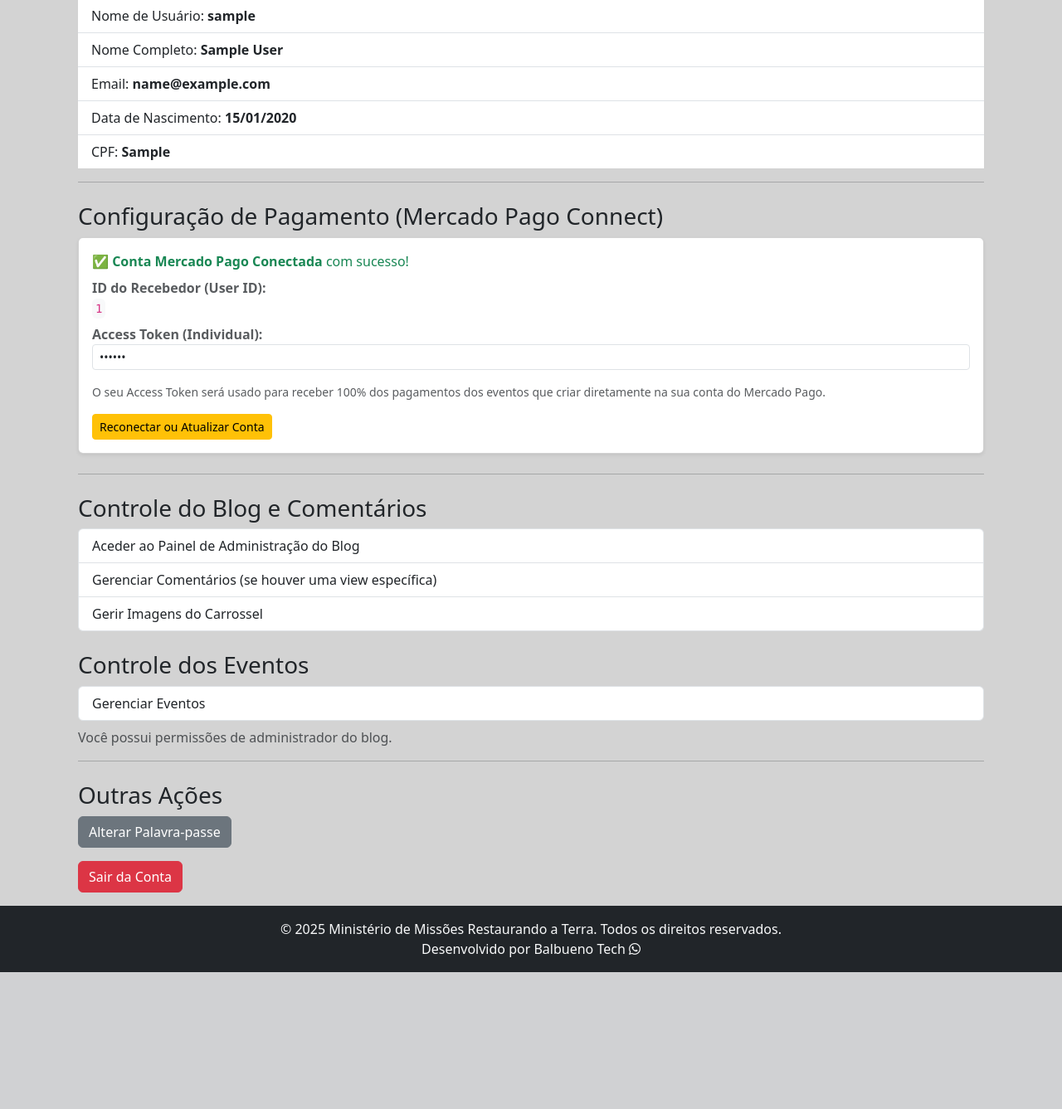
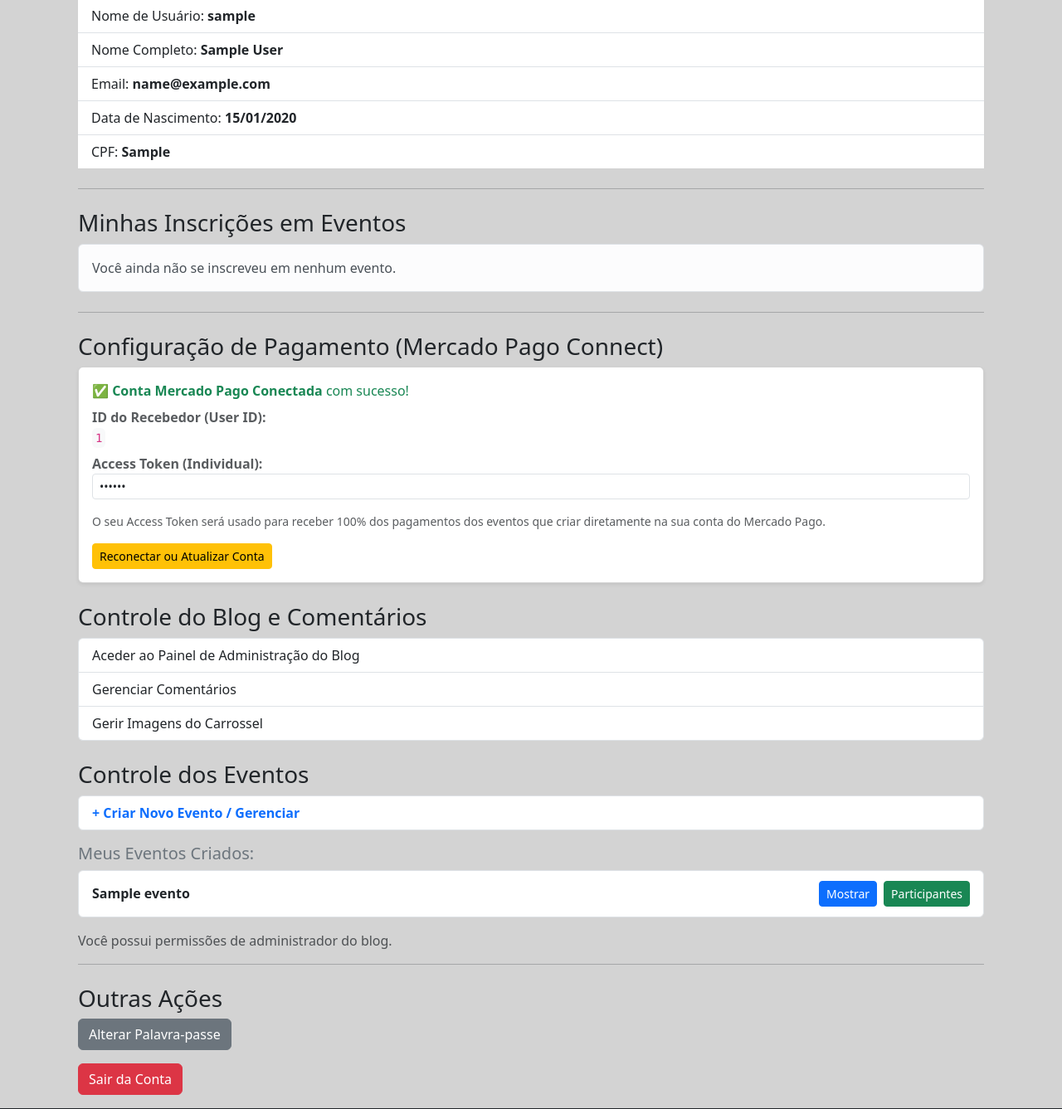
Before and after one commit to Edivan-Balbueno/Igreja-mmrt, a Django app: page /perfil in a window 1280 px wide. Shown: the part 236-1573 px from the top of the page at 83% size. Before the commit the page ends 1408 px from the top, so only its background shows below. Run offline with Django 4.2, Linux system fonts and the light colour scheme; a user stored in the database is signed in; tables that the repository leaves empty hold one stand-in row (values such as "Sample post").

Commit message:
Atualiza template de perfil e ajustes finais

```diff
--- a/accounts/urls.py
+++ b/accounts/urls.py
@@ -1,6 +1,35 @@
+from django.contrib.auth import views as auth_views
 from django.urls import path
 from accounts import views
 
 urlpatterns = [
     path('accounts/signup',views.AccountCreateView.as_view(), name="signup"),
+    path(
+        'reset_password/',
+        auth_views.PasswordResetView.as_view(
+            template_name='registration/password_reset_form.html'
+        ),
+        name='password_reset',
+    ),
+    path(
+        'reset_password_sent/',
+        auth_views.PasswordResetDoneView.as_view(
+            template_name='registration/password_reset_done.html'
+        ),
+        name='password_reset_done',
+    ),
+    path(
+        'reset/<uidb64>/<token>/',
+        auth_views.PasswordResetConfirmView.as_view(
+            template_name='registration/password_reset_confirm.html'
+        ),
+        name='password_reset_confirm',
+    ),
+    path(
+        'reset_password_complete/',
+        auth_views.PasswordResetCompleteView.as_view(
+            template_name='registration/password_reset_complete.html'
+        ),
+        name='password_reset_complete',
+    ),
 ]
--- a/blog/views.py
+++ b/blog/views.py
@@ -12,6 +12,7 @@ from django.shortcuts import redirect # redirect adicionado para facilitar redir
 from googleapiclient.discovery import build # <--- Nova importação
 from django.conf import settings # <--- Nova importação para acessar a chave de API
 from googleapiclient.errors import HttpError # Importa para tratar erros específicos da API
+from eventos.models import Evento, ParticipanteEvento
 
 
 # Define uma view para comment.
@@ -200,15 +201,25 @@ def home(request):
 
 @login_required
 def perfil(request):
-    # Verifica se o usuário tem a permissão para gerenciar posts (ou qualquer permissão de admin do blog)
-    # Assumindo que a permissão 'blog.change_postmmrt' é a que define um "admin do blog"
-    can_admin_blog = request.user.has_perm('blog.change_postmmrt')
+  can_admin_blog = request.user.has_perm('blog.change_postmmrt')
 
-    context = {
-        'titulo': 'Meu Perfil',
-        'can_admin_blog': can_admin_blog, # Passa a permissão como um booleano para o template
-    }
-    return render(request, 'perfil.html', context)
+  # Eventos que o usuário criou (se for administrador)
+  meus_eventos = Evento.objects.filter(criador=request.user).order_by(
+      '-created_at'
+  )
+
+  # Inscrições do usuário logado (filtra pelo e-mail do usuário no formulário de inscrição)
+  minhas_inscricoes = ParticipanteEvento.objects.filter(
+      respostas__valor__iexact=request.user.email
+  ).distinct()
+
+  context = {
+      'titulo': 'Meu Perfil',
+      'can_admin_blog': can_admin_blog,
+      'meus_eventos': meus_eventos,
+      'minhas_inscricoes': minhas_inscricoes,  # Adicionado ao contexto
+  }
+  return render(request, 'perfil.html', context)
 
 
 # Definir uma view baseada em função.
--- a/eventos/models.py
+++ b/eventos/models.py
@@ -162,6 +162,14 @@ class ParticipanteEvento(models.Model):
   evento = models.ForeignKey(
       Evento, on_delete=models.CASCADE, related_name='participantes'
   )
+  usuario = models.ForeignKey(
+      settings.AUTH_USER_MODEL,
+      on_delete=models.SET_NULL,
+      null=True,
+      blank=True,
+      related_name='inscricoes_eventos',
+      verbose_name='Usuário Cadastrado',
+  )
   nome_completo = models.CharField(max_length=255, blank=True, null=True)
   trabalha_no_evento = models.BooleanField(default=False)
   status_pagamento = models.CharField(
@@ -173,7 +181,12 @@ class ParticipanteEvento(models.Model):
   created_at = models.DateTimeField(auto_now_add=True)
 
   def __str__(self):
-    return f'Participante do evento {self.evento.titulo}'
+    nome = self.nome_completo or (
+        self.usuario.get_full_name()
+        if self.usuario
+        else f'Participante #{self.id}'
+    )
+    return f'{nome} - {self.evento.titulo}'
 
 
 class RespostaCampo(models.Model):
--- a/templates/perfil.html
+++ b/templates/perfil.html
@@ -11,8 +11,9 @@
         <p>Bem-vindo, <strong>{{ user.username }}</strong>!</p>
         <hr>
 
+        <!-- Seção 1: Suas Informações -->
         <h3>Suas Informações</h3>
-        <ul class="list-group list-group-flush">
+        <ul class="list-group list-group-flush mb-4">
             <li class="list-group-item">Nome de Usuário: <strong>{{ user.username }}</strong></li>
             {% if user.first_name or user.last_name %}
                 <li class="list-group-item">Nome Completo: <strong>{{ user.first_name }} {{ user.last_name }}</strong></li>
@@ -30,6 +31,44 @@
 
         <hr>
 
+        <!-- Seção 2: Minhas Inscrições em Eventos (Visível para todos os usuários logados) -->
+        <h3 class="mt-4">Minhas Inscrições em Eventos</h3>
+        {% if minhas_inscricoes %}
+            <div class="list-group mb-4">
+                {% for participante in minhas_inscricoes %}
+                    <div class="list-group-item d-flex justify-content-between align-items-center flex-wrap">
+                        <div>
+                            <strong>{{ participante.evento.titulo }}</strong><br>
+                            <small class="text-muted">
+                                Data: {{ participante.evento.data_inicio }}
+                                {% if participante.evento.data_fim %}a {{ participante.evento.data_fim }}{% endif %}
+                            </small>
+                        </div>
+                        <div class="d-flex align-items-center gap-2 my-1">
+                            {# Status do Pagamento #}
+                            {% if participante.pago or participante.pagamento_confirmado %}
+                                <span class="badge bg-success">Pago</span>
+                            {% else %}
+                                <span class="badge bg-warning text-dark">Pendente</span>
+                            {% endif %}
+
+                            {# Botão Ver Detalhes / Pagar #}
+                            <a href="{% url 'detalhes_participante' participante.id %}" class="btn btn-sm btn-outline-primary">
+                                Ver Detalhes / Pagar
+                            </a>
+                        </div>
+                    </div>
+                {% endfor %}
+            </div>
+        {% else %}
+            <div class="alert alert-light border mb-4">
+                Você ainda não se inscreveu em nenhum evento.
+            </div>
+        {% endif %}
+
+        <hr>
+
+        <!-- Seção 3: Painel de Controle (Visível apenas para Administradores do Blog/Eventos) -->
         {% if user.is_authenticated and can_admin_blog %}
             <h3 class="mt-4">Configuração de Pagamento (Mercado Pago Connect)</h3>
             <div class="card p-3 mb-4 shadow-sm">
@@ -65,37 +104,65 @@
                 {% endif %}
             </div>
 
-            <hr>
-        {% endif %}
-
-        {# Bloco de Controle do Blog e Eventos #}
-        {% if user.is_authenticated and can_admin_blog %}
             <h3 class="mt-4">Controle do Blog e Comentários</h3>
-            <div class="list-group">
+            <div class="list-group mb-4">
                 <a href="{% url 'blog_admin_dashboard' %}" class="list-group-item list-group-item-action">
                     Aceder ao Painel de Administração do Blog
                 </a>
                 <a href="{% url 'manage_comments' %}" class="list-group-item list-group-item-action">
-                    Gerenciar Comentários (se houver uma view específica)
+                    Gerenciar Comentários
                 </a>
                 <a href="{% url 'carousel_image_list' %}" class="list-group-item list-group-item-action">
                     Gerir Imagens do Carrossel
                 </a>
             </div>
+
             <h3 class="mt-4">Controle dos Eventos</h3>
-            <div class="list-group">
-                <a href="{% url 'criar_evento' %}" class="list-group-item list-group-item-action">
-                    Gerenciar Eventos
+            <div class="list-group mb-3">
+                <a href="{% url 'criar_evento' %}" class="list-group-item list-group-item-action fw-bold text-primary">
+                    + Criar Novo Evento / Gerenciar
                 </a>
             </div>
+
+            <!-- Lista de Eventos Criados pelo Usuário -->
+            {% if meus_eventos %}
+                <h5 class="mt-3 text-secondary">Meus Eventos Criados:</h5>
+                <div class="list-group mb-3">
+                    {% for evento in meus_eventos %}
+                        <div class="list-group-item d-flex justify-content-between align-items-center flex-wrap">
+                            <span class="fw-bold my-1">{{ evento.titulo }}</span>
+                            <div class="d-flex gap-2 my-1">
+                                {# Botão Azul - Gestão do Evento #}
+                                {% if evento.slug %}
+                                    <a href="{% url 'gerenciar_evento' evento.slug %}" class="btn btn-sm btn-primary">
+                                        Mostrar
+                                    </a>
+                                {% else %}
+                                    <a href="{% url 'gerenciar_evento' evento.id %}" class="btn btn-sm btn-primary">
+                                        Mostrar
+                                    </a>
+                                {% endif %}
+
+                                {# Botão Verde - Participantes #}
+                                <a href="{% url 'lista_participantes' evento.id %}" class="btn btn-sm btn-success">
+                                    Participantes
+                                </a>
+                            </div>
+                        </div>
+                    {% endfor %}
+                </div>
+            {% else %}
+                <p class="text-muted small">Você ainda não criou nenhum evento.</p>
+            {% endif %}
+
             <p class="mt-2 text-muted">Você possui permissões de administrador do blog.</p>
+            <hr>
         {% else %}
-            <p class="mt-4">Você não possui permissões de administrador do blog para aceder a controlos adicionais.</p>
+            <p class="text-muted small">Você não possui permissões de administrador para gerenciar eventos ou criar conteúdos.</p>
+            <hr>
         {% endif %}
 
-        <hr>
-
-        {# Ações gerais para todos os usuários logados #}
+        <!-- Seção 4: Outras Ações -->
         <h3 class="mt-4">Outras Ações</h3>
         <p><a href="{% url 'password_change' %}" class="btn btn-secondary me-2">Alterar Palavra-passe</a></p>
         <p><a href="{% url 'logout' %}" class="btn btn-danger">Sair da Conta</a></p>
--- a/templates/registration/login.html
+++ b/templates/registration/login.html
@@ -12,6 +12,10 @@
             {{ form.as_p }}
             <button type="submit" class="btn btn-success">Entrar</button>
     </div>
+
+    <div class="card-header">
+        <a href="{% url 'password_reset' %}" class="text-decoration-none">Esqueceu sua senha?</a>
+    </div>
 </div>
 
 {% endblock %}
```
Also changed, not shown: eventos/views.py (+39 -31 lines), templates/registration/password_reset_complete.html (added, +9 -0 lines), templates/registration/password_reset_confirm.html (added, +19 -0 lines), templates/registration/password_reset_done.html (added, +9 -0 lines), templates/registration/password_reset_form.html (added, +16 -0 lines), eventos/migrations/0011_participanteevento_usuario.py (added).
